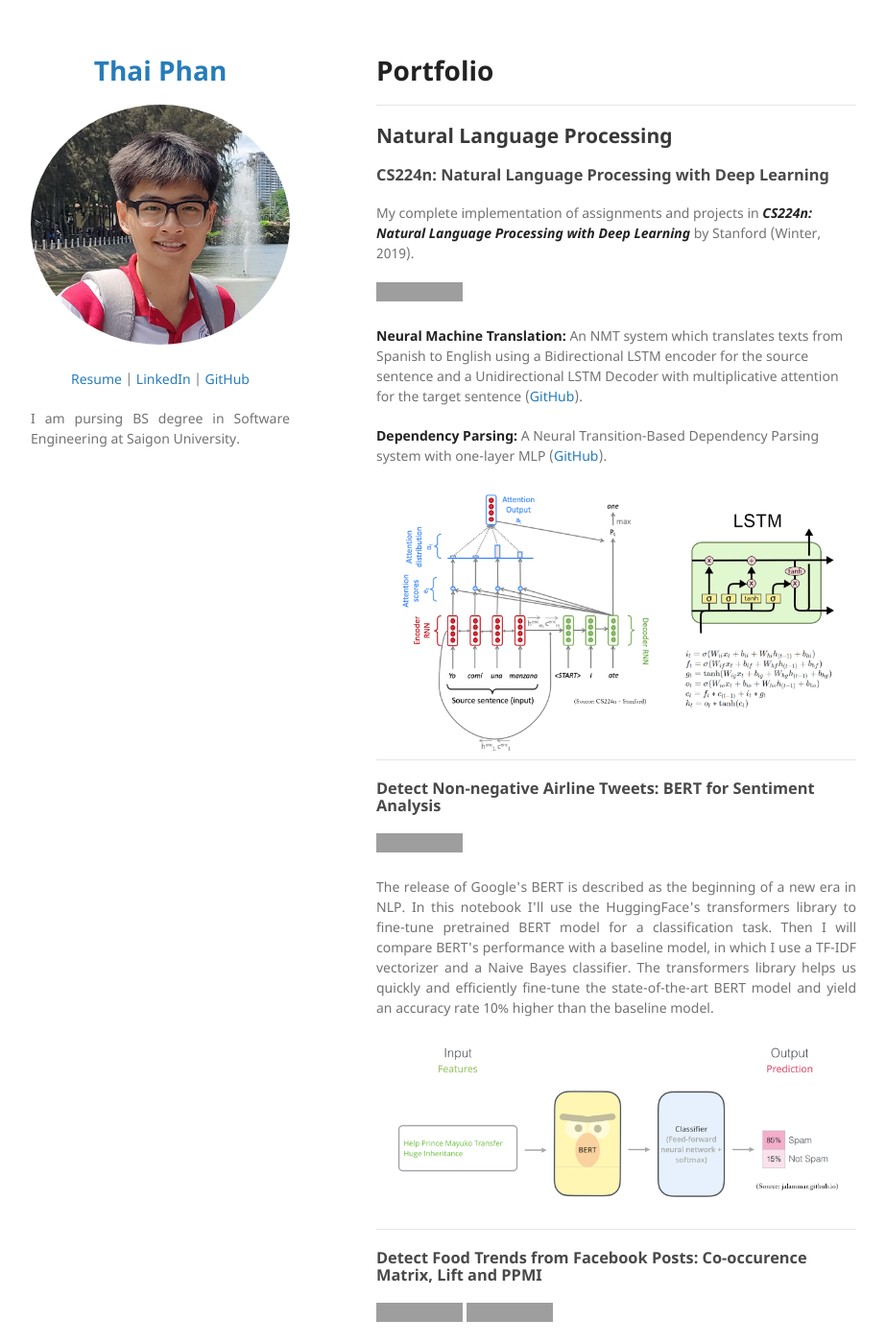
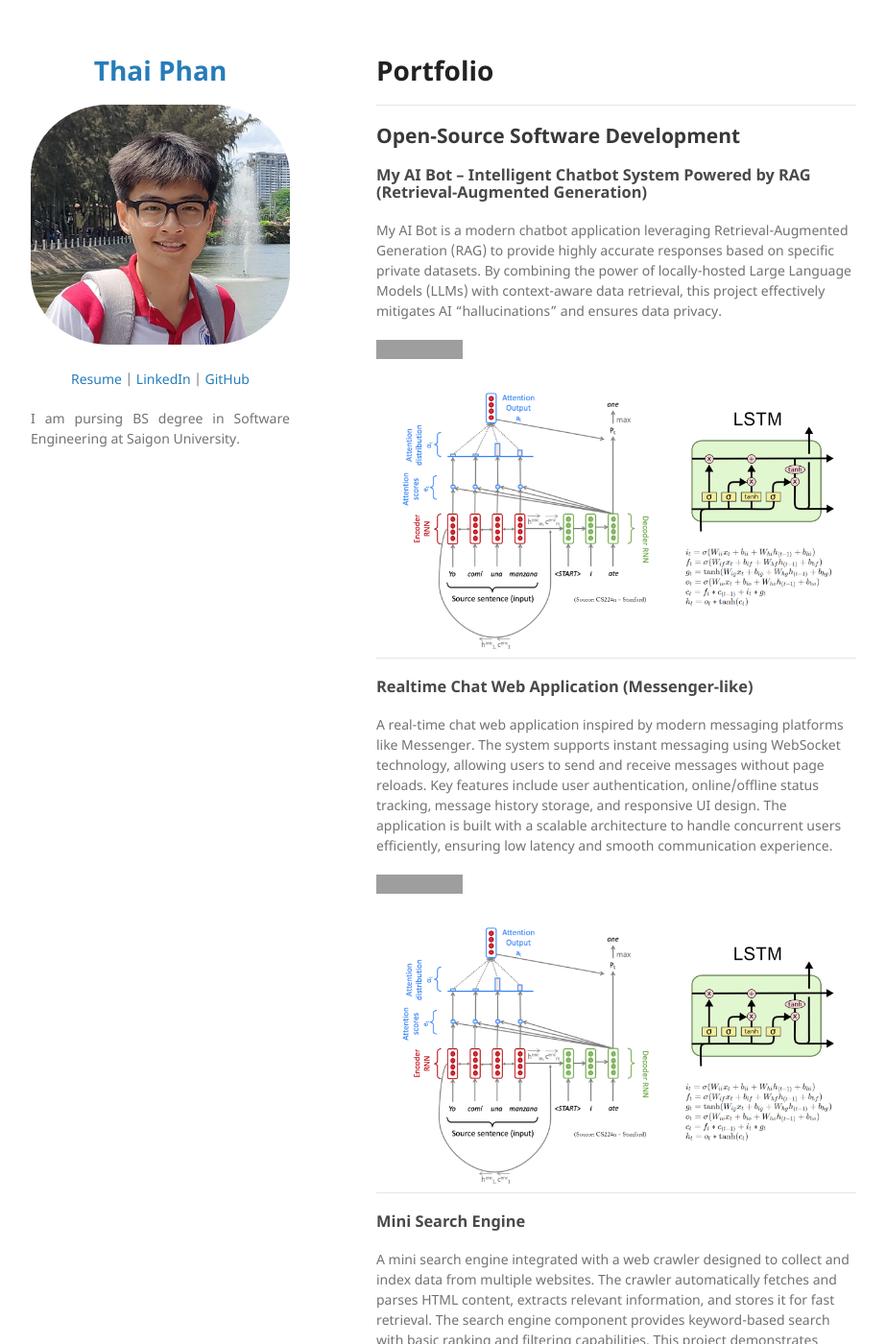
Before and after one commit to ThaiPhann/ThaiPhann.github.io, a Jekyll site: the page built from index.md, in a window 1280 px wide and 1400 px high. Shown: the whole window at 96% size, without its empty margins (178-1101 px from the left). Built offline with Jekyll 4.4.1, drawn with Linux system fonts in a browser that asks for light colours; our own code applies the rules of GitHub Pages for plain Markdown files; some of the changed text lies outside the part shown; grey boxes are pictures that could not be loaded.

Commit message:
update index.md

```diff
--- a/_layouts/default.html
+++ b/_layouts/default.html
@@ -17,7 +17,7 @@
         <h1><a href="{{ "/" | absolute_url }}">{{ site.title | default: site.github.repository_name }}</a></h1>
 
         {% if site.logo %}
-          <img src="{{site.logo | relative_url}}" alt="Logo" style="border-radius: 50%;" />
+          <img src="{{site.logo | relative_url}}" alt="Logo" style="border-radius: 30%;" />
         {% endif %}
 
         <p>{{ site.description | default: site.github.project_tagline }}</p>
--- a/index.md
+++ b/index.md
@@ -1,108 +1,40 @@
 # Portfolio
 ---
-## Natural Language Processing
+## Open-Source Software Development
 
-### CS224n: Natural Language Processing with Deep Learning
+### My AI Bot – Intelligent Chatbot System Powered by RAG (Retrieval-Augmented Generation)
 
-My complete implementation of assignments and projects in [***CS224n: Natural Language Processing with Deep Learning***](http://web.stanford.edu/class/cs224n/) by Stanford (Winter, 2019).
+My AI Bot is a modern chatbot application leveraging Retrieval-Augmented Generation (RAG) to provide highly accurate responses based on specific private datasets. By combining the power of locally-hosted Large Language Models (LLMs) with context-aware data retrieval, this project effectively mitigates AI "hallucinations" and ensures data privacy.
 
-[![View on GitHub](https://img.shields.io/badge/GitHub-View_on_GitHub-blue?logo=GitHub)](https://github.com/chriskhanhtran/CS224n-NLP-Solutions/tree/master/assignments/)
-
-**Neural Machine Translation:** An NMT system which translates texts from Spanish to English using a Bidirectional LSTM encoder for the source sentence and a Unidirectional LSTM Decoder with multiplicative attention for the target sentence ([GitHub](https://github.com/chriskhanhtran/CS224n-NLP-Solutions/tree/master/assignments/)).
-
-**Dependency Parsing:** A Neural Transition-Based Dependency Parsing system with one-layer MLP ([GitHub](https://github.com/chriskhanhtran/CS224n-NLP-Assignments/tree/master/assignments/a3)).
+[![View on GitHub](https://img.shields.io/badge/GitHub-View_on_GitHub-blue?logo=GitHub)](https://github.com/ThaiPhann/)
 
 <center><img src="images/nlp.png"/></center>
 
 ---
-### Detect Non-negative Airline Tweets: BERT for Sentiment Analysis
+### Realtime Chat Web Application (Messenger-like)
 
-[![Run in Google Colab](https://img.shields.io/badge/Colab-Run_in_Google_Colab-blue?logo=Google&logoColor=FDBA18)](https://colab.research.google.com/drive/1f32gj5IYIyFipoINiC8P3DvKat-WWLUK)
+A real-time chat web application inspired by modern messaging platforms like Messenger. The system supports instant messaging using WebSocket technology, allowing users to send and receive messages without page reloads. Key features include user authentication, online/offline status tracking, message history storage, and responsive UI design. The application is built with a scalable architecture to handle concurrent users efficiently, ensuring low latency and smooth communication experience.
 
-<div style="text-align: justify">The release of Google's BERT is described as the beginning of a new era in NLP. In this notebook I'll use the HuggingFace's transformers library to fine-tune pretrained BERT model for a classification task. Then I will compare BERT's performance with a baseline model, in which I use a TF-IDF vectorizer and a Naive Bayes classifier. The transformers library helps us quickly and efficiently fine-tune the state-of-the-art BERT model and yield an accuracy rate 10% higher than the baseline model.</div>
+[![View on GitHub](https://img.shields.io/badge/GitHub-View_on_GitHub-blue?logo=GitHub)](https://github.com/ThaiPhann/)
 
-<center><img src="images/BERT-classification.png"/></center>
+<center><img src="images/nlp.png"/></center>
 
 ---
-### Detect Food Trends from Facebook Posts: Co-occurence Matrix, Lift and PPMI
+### Mini Search Engine
 
-[![Open Notebook](https://img.shields.io/badge/Jupyter-Open_Notebook-blue?logo=Jupyter)](projects/detect-food-trends-facebook.html)
-[![View on GitHub](https://img.shields.io/badge/GitHub-View_on_GitHub-blue?logo=GitHub)](https://github.com/chriskhanhtran/facebook-detect-food-trends)
+A mini search engine integrated with a web crawler designed to collect and index data from multiple websites. The crawler automatically fetches and parses HTML content, extracts relevant information, and stores it for fast retrieval. The search engine component provides keyword-based search with basic ranking and filtering capabilities. This project demonstrates understanding of data scraping, indexing strategies, and building efficient search functionality.
 
-<div style="text-align: justify">First I build co-occurence matrices of ingredients from Facebook posts from 2011 to 2015. Then, to identify interesting and rare ingredient combinations that occur more than by chance, I calculate Lift and PPMI metrics. Lastly, I plot time-series data of identified trends to validate my findings. Interesting food trends have emerged from this analysis.</div>
-<br>
-<center><img src="images/fb-food-trends.png"></center>
-<br>
+[![View on GitHub](https://img.shields.io/badge/GitHub-View_on_GitHub-blue?logo=GitHub)](https://github.com/ThaiPhann/)
 
----
-### Detect Spam Messages: TF-IDF and Naive Bayes Classifier
-
-[![Open Notebook](https://img.shields.io/badge/Jupyter-Open_Notebook-blue?logo=Jupyter)](projects/detect-spam-nlp.html)
-[![View on GitHub](https://img.shields.io/badge/GitHub-View_on_GitHub-blue?logo=GitHub)](https://github.com/chriskhanhtran/detect-spam-messages-nlp/blob/master/detect-spam-nlp.ipynb)
-
-<div style="text-align: justify">In order to predict whether a message is spam, first I vectorized text messages into a format that machine learning algorithms can understand using Bag-of-Word and TF-IDF. Then I trained a machine learning model to learn to discriminate between normal and spam messages. Finally, with the trained model, I classified unlabel messages into normal or spam.</div>
-<br>
-<center><img src="images/detect-spam-nlp.png"/></center>
-<br>
-
----
-## Data Science
-
-### Credit Risk Prediction Web App
-
-[![Open Web App](https://img.shields.io/badge/Heroku-Open_Web_App-blue?logo=Heroku)](http://credit-risk.herokuapp.com/)
-[![Open Notebook](https://img.shields.io/badge/Jupyter-Open_Notebook-blue?logo=Jupyter)](https://github.com/chriskhanhtran/credit-risk-prediction/blob/master/documents/Notebook.ipynb)
-[![View on GitHub](https://img.shields.io/badge/GitHub-View_on_GitHub-blue?logo=GitHub)](https://github.com/chriskhanhtran/credit-risk-prediction)
-
-<div style="text-align: justify">After my team preprocessed a dataset of 10K credit applications and built machine learning models to predict credit default risk, I built an interactive user interface with Streamlit and hosted the web app on Heroku server.</div>
-<br>
-<center><img src="images/credit-risk-webapp.png"/></center>
-<br>
-
----
-### Kaggle Competition: Predict Ames House Price using Lasso, Ridge, XGBoost and LightGBM
-
-[![Open Notebook](https://img.shields.io/badge/Jupyter-Open_Notebook-blue?logo=Jupyter)](projects/ames-house-price.html)
-[![View on GitHub](https://img.shields.io/badge/GitHub-View_on_GitHub-blue?logo=GitHub)](https://github.com/chriskhanhtran/kaggle-house-price/blob/master/ames-house-price.ipynb)
-
-<div style="text-align: justify">I performed comprehensive EDA to understand important variables, handled missing values, outliers, performed feature engineering, and ensembled machine learning models to predict house prices. My best model had Mean Absolute Error (MAE) of 12293.919, ranking <b>95/15502</b>, approximately <b>top 0.6%</b> in the Kaggle leaderboard.</div>
-<br>
-<center><img src="images/ames-house-price.jpg"/></center>
-<br>
-
----
-### Predict Breast Cancer with RF, PCA and SVM using Python
-
-[![Open Notebook](https://img.shields.io/badge/Jupyter-Open_Notebook-blue?logo=Jupyter)](projects/breast-cancer.html)
-[![View on GitHub](https://img.shields.io/badge/GitHub-View_on_GitHub-blue?logo=GitHub)](https://github.com/chriskhanhtran/predict-breast-cancer-with-rf-pca-svm/blob/master/breast-cancer.ipynb)
-
-<div style="text-align: justify">In this project I am going to perform comprehensive EDA on the breast cancer dataset, then transform the data using Principal Components Analysis (PCA) and use Support Vector Machine (SVM) model to predict whether a patient has breast cancer.</div>
-<br>
-<center><img src="images/breast-cancer.png"/></center>
-<br>
-
----
-### Business Analytics Conference 2018: How is NYC's Government Using Money?
-
-[![Open Research Poster](https://img.shields.io/badge/PDF-Open_Research_Poster-blue?logo=adobe-acrobat-reader&logoColor=white)](pdf/bac2018.pdf)
-
-<div style="text-align: justify">In three-month research and a two-day hackathon, I led a team of four students to discover insights from 6 million records of NYC and Boston government spending data sets and won runner-up prize for the best research poster out of 18 participating colleges.</div>
-<br>
-<center><img src="images/bac2018.JPG"/></center>
-<br>
+<center><img src="images/nlp.png"/></center>
 
 ---
 ## Filmed by me
-
-[![View My Films](https://img.shields.io/badge/YouTube-View_My_Films-grey?logo=youtube&labelColor=FF0000)](https://www.youtube.com/watch?v=vfZwdEWgUPE)
+[![View My Films](https://img.shields.io/badge/YouTube-View_My_Films-grey?logo=youtube&labelColor=FF0000)](https://www.youtube.com/watch?v=X0AUt3Cg2VI&t=6s)
 
 <div style="text-align: justify">Besides Data Science, I also have a great passion for photography and videography. Below is a list of films I documented to retain beautiful memories of places I traveled to and amazing people I met on the way.</div>
 <br>
 
-- [Ada Von Weiss - You Regret (Winter at Niagara)](https://www.youtube.com/watch?v=-5esqvmPnHI)
-- [The Weight We Carry is Love - TORONTO](https://www.youtube.com/watch?v=vfZwdEWgUPE)
-- [In America - Boston 2017](https://www.youtube.com/watch?v=YdXufiebgyc)
-- [In America - We Call This Place Our Home (Massachusetts)](https://www.youtube.com/watch?v=jzfcM_iO0FU)
-
+- [A Day Of Children](https://www.youtube.com/watch?v=X0AUt3Cg2VI&t=6s)
 ---
 <center>© 2026 Thai Phan. Powered by Jekyll and the Minimal Theme.</center>
```
